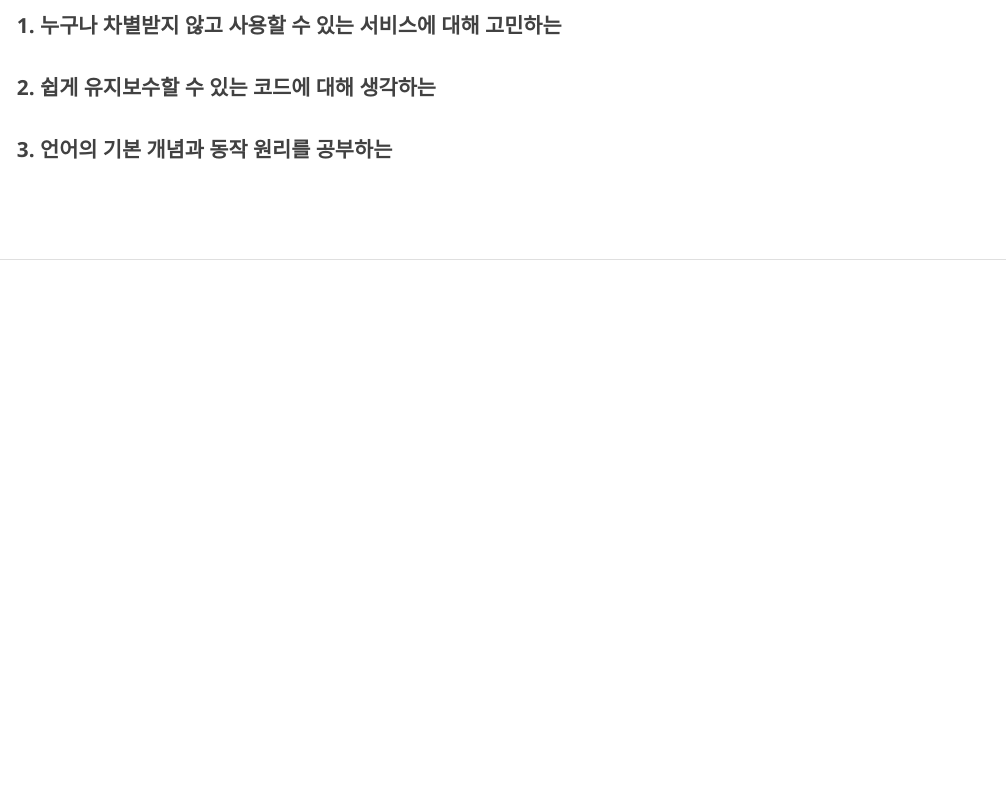
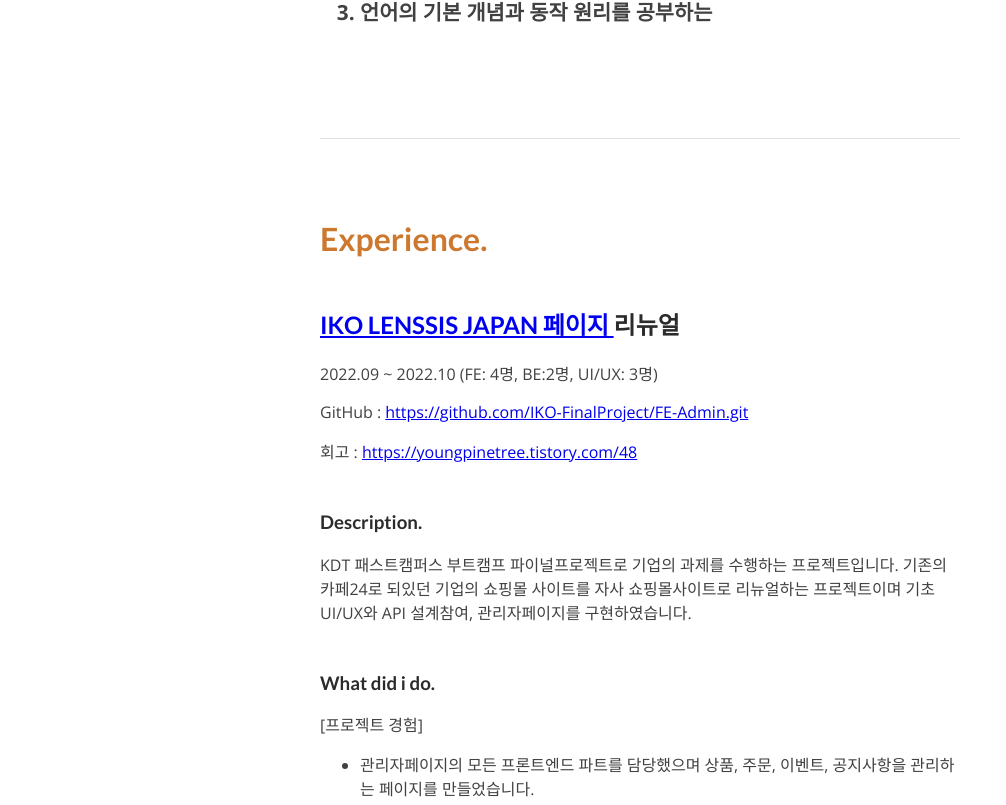
Before and after one commit to BullWooStar/my-resume, a Next.js app: page / in a window 1280 px wide. Shown: the part 1040-1845 px from the top of the page, without its empty margins (0-1006 px from the left). Before the commit the page ends 1348 px from the top, so only its background shows below. Built offline with nearby package versions, Linux system fonts and the light colour scheme.

Commit message:
feat: experience 완성

```diff
--- a/components/Experience.js
+++ b/components/Experience.js
@@ -1,5 +1,161 @@
+import styles from "../styles/Experience.module.css";
+
 function Experience() {
-  return <div></div>;
+  return (
+    <div className={styles.experienceBox}>
+      <h1 className={styles.experienceTitle}>Experience.</h1>
+      <div>
+        <h2>
+          <a target="_blank" href="https://lenssis.jp/" rel="noreferrer">
+            IKO LENSSIS JAPAN 페이지&nbsp;
+          </a>
+          리뉴얼
+        </h2>
+        <p>2022.09 ~ 2022.10 (FE: 4명, BE:2명, UI/UX: 3명)</p>
+        <p>
+          GitHub :&nbsp;
+          <a
+            target="_blank"
+            href="https://github.com/IKO-FinalProject/FE-Admin.git"
+            rel="noreferrer"
+          >
+            https://github.com/IKO-FinalProject/FE-Admin.git
+          </a>
+        </p>
+        <p>
+          회고 :&nbsp;
+          <a
+            target="_blank"
+            href="https://youngpinetree.tistory.com/48"
+            rel="noreferrer"
+          >
+            https://youngpinetree.tistory.com/48
+          </a>
+        </p>
+        <div className={styles.contentBox}>
+          <h3>Description.</h3>
+          <p>
+            KDT 패스트캠퍼스 부트캠프 파이널프로젝트로 기업의 과제를 수행하는
+            프로젝트입니다. 기존의 카페24로 되있던 기업의 쇼핑몰 사이트를 자사
+            쇼핑몰사이트로 리뉴얼하는 프로젝트이며 기초 UI/UX와 API 설계참여,
+            관리자페이지를 구현하였습니다.
+          </p>
+        </div>
+        <div className={styles.contentBox}>
+          <h3>What did i do.</h3>
+          <p>[프로젝트 경험]</p>
+          <ul>
+            <li>
+              관리자페이지의 모든 프론트엔드 파트를 담당했으며 상품, 주문,
+              이벤트, 공지사항을 관리하는 페이지를 만들었습니다.
+            </li>
+            <li>
+              기획,디자이너(UI/UX)와 백엔드 엔지니어와 협업 프로젝트를 경험해
+              보았습니다. 협업을 통해 어떠한 것들을 말해야할지, 서로 어떠한
+              문제가 생길수 있을지를 배웠습니다.
+            </li>
+            <li>
+              UI/UX, 백엔드 엔지니어와 협업을 통해 관리자페이지의 전체적인
+              화면구성 및 API 설계에 참여하였습니다.
+            </li>
+            <li>
+              기업에서준 대형프로젝트를 진행함으로써 사용자의 입장에 대해 더
+              생각하게 되고 그에 맞는 기능등에 대해 많은 것들을 고려하게
+              되었습니다.
+            </li>
+            <li>
+              이러한 경험으로 지금껏 작은 어플리케이션만을 만들던 저의 시야를
+              한층 더 넓혀주었습니다.
+            </li>
+          </ul>
+          <p>[기술적 경험]</p>
+          <ul>
+            <li>
+              Vite를 사용해서 번들링을 함으로써 더 빠른 빌드속도를 만들었습니다.
+            </li>
+            <li>
+              서버데이터를 많이 사용하는 관리자 페이지의 특성상 React Query를
+              사용함으로써 비동기코드를 간소화 시키고 비동기데이터를 효율적으로
+              관리하였습니다.
+            </li>
+            <li>
+              처음으로 파일 업로드 방식에 대하여 생각해보았습니다. formdata를
+              multipart 형식으로 api요청하는 방식을 도입했다가 최종적으로는
+              AWS-S3로 직접 업로드 하는 방식을 사용하였습니다.
+            </li>
+          </ul>
+        </div>
+        <div className={styles.contentBox}>
+          <h3>Tech Stack.</h3>
+          <p>Vite, React, TypeScript, React Query, Tailwind CSS, Vercel</p>
+        </div>
+      </div>
+
+      <div className={styles.experienceContent}>
+        <h2>대출상품 추천 어플리케이션</h2>
+        <p>2022.08.23 ~ 2022.09.06 (FE: 5명, BE:3명)</p>
+        <p>
+          GitHub :&nbsp;
+          <a
+            target="_blank"
+            href="https://github.com/BullWooStar/team5-mini-project.git"
+            rel="noreferrer"
+          >
+            https://github.com/BullWooStar/team5-mini-project.git
+          </a>
+        </p>
+
+        <div className={styles.contentBox}>
+          <h3>Description.</h3>
+          <p>
+            KDT 패스트캠퍼스 부트캠프에서 조별과제로 진행한 프로젝트입니다.
+            프론트엔드에서 UI/UX를 구성하였고 백엔드 엔지니어와의 API설계를 통해
+            회원정보에 맞는 대출상품을 추천받을 수 있고 이를 장바구니에 담아
+            구매할 수 있는 웹 어플리케이션을 만들었습니다.
+          </p>
+        </div>
+        <div className={styles.contentBox}>
+          <h3>What did i do.</h3>
+          <p>[프로젝트 경험]</p>
+          <ul>
+            <li>
+              조장으로써 전체적인 프로젝트 진행을 이끌어나갔습니다. 프로젝트의
+              방향성을 잡고 실력이 부족한 팀원이 있으면 도와주고 북돋아가며 팀의
+              균형을 유지해나가려고 노력했습니다.
+            </li>
+            <li>
+              팀으로 협업을 할때의 컨벤션에 대해 많은 생각을 했습니다.
+              Conventional Commit 메시지 규칙을 사용하였고 pull request
+              template을 만들어 request 요청을 하게 하였으며 팀원 전원의 리뷰를
+              받아야 팀장이 최종 머지를 하는 방식을 사용하였습니다.
+            </li>
+            <li>
+              버튼이나 카드 같이 공통적으로 사용되는 UI 컴포넌트를 만들어
+              팀원들에게 사용하게 함으로써 코드의 재사용성을 높였습니다.
+            </li>
+            <li>
+              백엔드 엔지니어와 처음으로 협업을 하는 프로젝트였습니다. 어떠한
+              API가 필요한지, 어떠한 데이터를 받아야할지 API요청서도 미리
+              만들어보며 백엔드 엔지니어와 협업을 한다는 것이 어떠한 것인지
+              경험해 볼 수 있었습니다.
+            </li>
+          </ul>
+          <p>[기술적 경험]</p>
+          <ul>
+            <li>Redux Toolkit을 사용해서 상태관리를 쉽게 할 수 있었습니다.</li>
+            <li>
+              Redux Toolkit thunk로 비동기처리를 해서 비동기코드를 더 간결하게
+              만들었습니다.
+            </li>
+          </ul>
+        </div>
+        <div className={styles.contentBox}>
+          <h3>Tech Stack.</h3>
+          <p>React, Redux Toolkit, styled-component</p>
+        </div>
+      </div>
+    </div>
+  );
 }
 
 export default Experience;
--- a/components/Header.js
+++ b/components/Header.js
@@ -5,9 +5,12 @@
 function Header() {
   return (
     <header className={styles.headerBox}>
-      <h1 className={styles.mainName}>
-        탄탄한 개발 토양을 다지는 개발자, 최효근
-      </h1>
+      <div className={styles.mainNameContainer}>
+        <h1 className={styles.mainName}>
+          탄탄한 개발 토양을 다지는 개발자, 최효근
+        </h1>
+      </div>
+
       <div className={styles.fadeInBox}>
         <p className={`${styles.specialist}`}>Front-end Developer</p>
         <div className={styles.headerContent}>
@@ -20,7 +23,7 @@
             <div>
               <h2 className={styles.headerContentTitle}>Contact.</h2>
               <p>
-                Email.
+                Email.&nbsp;
                 <a href="mailto: ccatal66@gmail.com">ccatal66@gmail.com</a>
               </p>
               <p className="themeColor">Phone. 010-8568-7793</p>
--- a/pages/index.js
+++ b/pages/index.js
@@ -2,6 +2,7 @@
 import styles from "../styles/Home.module.css";
 import Header from "../components/Header";
 import Introduce from "../components/Introduce";
+import Experience from "../components/Experience";
 
 export default function Home() {
   return (
@@ -13,9 +14,10 @@
       </Head>
 
       <main className={styles.main}>
-        <div>
+        <div className={styles.mainWrapper}>
           <Header />
           <Introduce />
+          <Experience />
         </div>
       </main>
     </div>
--- /dev/null
+++ b/styles/Experience.module.css
@@ -0,0 +1,22 @@
+.experienceBox {
+  margin-top: 5rem;
+  padding-bottom: 5rem;
+  border-bottom: 1px solid rgb(223, 223, 223);
+}
+
+.experienceTitle {
+  color: rgb(204, 120, 47);
+  margin-bottom: 3rem;
+}
+
+.contentBox {
+  margin-top: 3rem;
+}
+
+.contentBox li {
+  margin-bottom: 1rem;
+}
+
+.experienceContent {
+  margin-top: 6rem;
+}
--- a/styles/Header.module.css
+++ b/styles/Header.module.css
@@ -4,14 +4,15 @@
 }
 
 .mainName {
-  width: 97%;
+  width: 720px;
   animation: typing 1.8s steps(22), blink 0.5s step-end infinite alternate;
   white-space: nowrap;
   overflow: hidden;
   border-right: 3px solid;
   font-family: monospace;
-  font-size: 3.5em;
+  font-size: 2.5rem;
   font-weight: 900;
+  word-spacing: -5px;
 }
 
 @keyframes typing {
@@ -53,7 +54,7 @@
 }
 
 .profileImage {
-  width: 30%;
+  width: 250px;
   height: 100%;
   margin-right: 2rem;
 }
--- a/styles/Home.module.css
+++ b/styles/Home.module.css
@@ -1,8 +1,9 @@
 .main {
-  min-height: 100vh;
-  min-width: 50vh;
-  width: 100%;
   padding: 3rem 0;
   display: flex;
   justify-content: center;
 }
+
+.mainWrapper {
+  width: 50%;
+}
--- a/styles/Introduce.module.css
+++ b/styles/Introduce.module.css
@@ -1,6 +1,6 @@
 .introduceBox {
-  margin-top: 4rem;
-  padding-bottom: 4rem;
+  margin-top: 5rem;
+  padding-bottom: 5rem;
   border-bottom: 1px solid rgb(223, 223, 223);
 }
 
```
